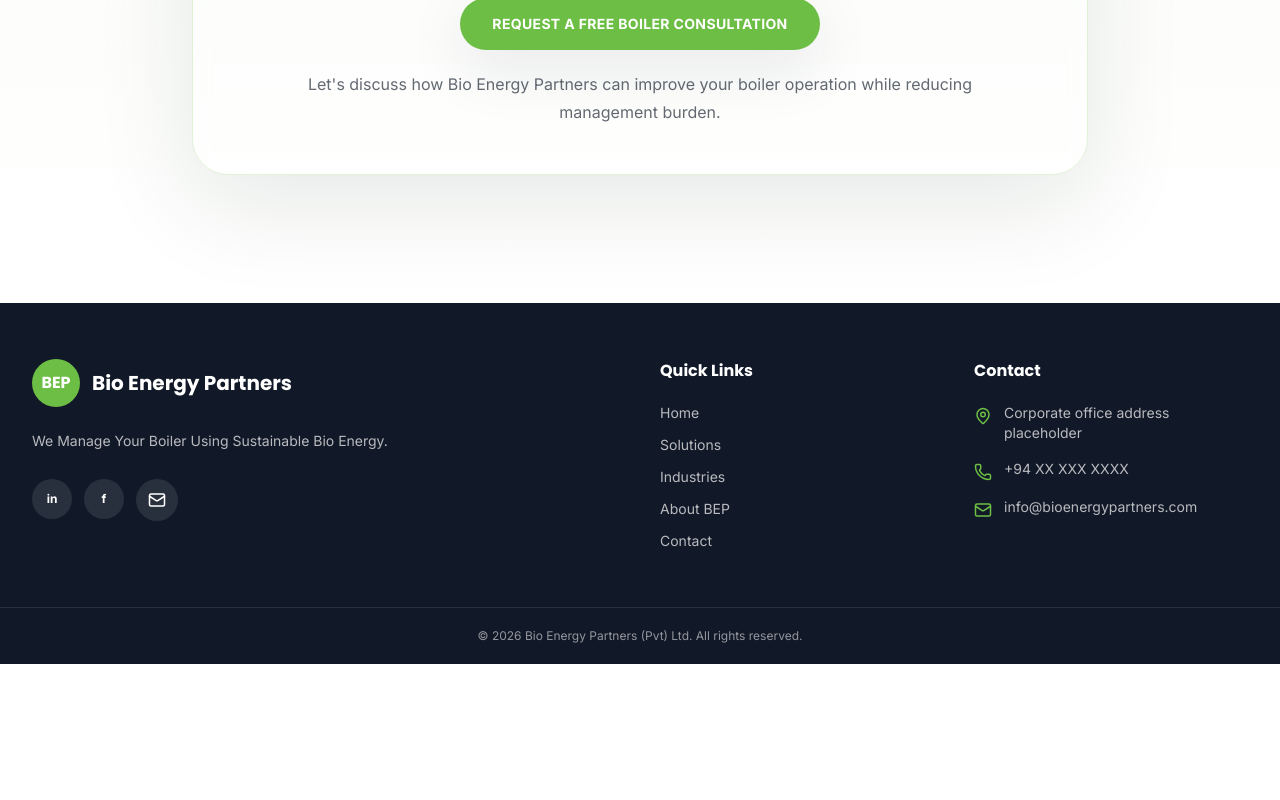
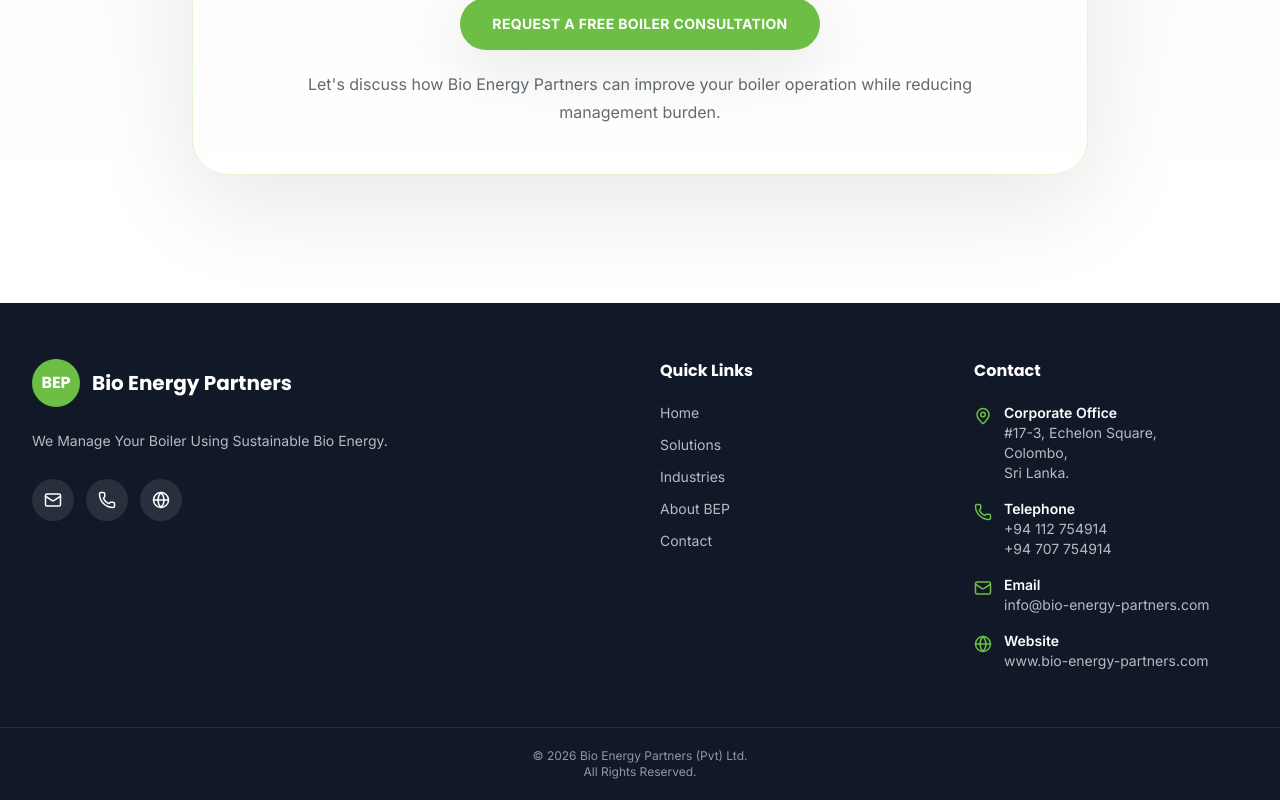
Before and after one commit to Pixiepinks/bio-energy-partners-website, a React (Vite) app: page / in a window 1280 px wide. Shown: the part 8337-9137 px from the top of the page. Before the commit the page ends 9001 px from the top, so only its background shows below. Built offline with nearby package versions, Linux system fonts and the light colour scheme.

Commit message:
Update footer contact details

```diff
--- a/src/components/Footer.jsx
+++ b/src/components/Footer.jsx
@@ -1,4 +1,4 @@
-import { Mail, MapPin, Phone } from 'lucide-react';
+import { Globe, Mail, MapPin, Phone } from 'lucide-react';
 import { Link } from 'react-router-dom';
 import { contactDetails, navigationLinks } from '../data/navigation';
 import { Container } from './Container';
@@ -14,9 +14,9 @@ export function Footer() {
           </div>
           <p className="max-w-md text-sm leading-7 text-white/70">We Manage Your Boiler Using Sustainable Bio Energy.</p>
           <div className="mt-6 flex gap-3">
-            <a href="#" aria-label="LinkedIn" className="flex h-10 w-10 items-center justify-center rounded-full bg-white/10 text-xs font-bold transition hover:bg-primary">in</a>
-            <a href="#" aria-label="Facebook" className="flex h-10 w-10 items-center justify-center rounded-full bg-white/10 text-xs font-bold transition hover:bg-primary">f</a>
             <a href={`mailto:${contactDetails.email}`} aria-label="Email" className="rounded-full bg-white/10 p-3 transition hover:bg-primary"><Mail size={18} /></a>
+            <a href={`tel:${contactDetails.phones[0].replace(/\s/g, '')}`} aria-label="Phone" className="rounded-full bg-white/10 p-3 transition hover:bg-primary"><Phone size={18} /></a>
+            <a href={`https://${contactDetails.website}`} aria-label="Website" className="rounded-full bg-white/10 p-3 transition hover:bg-primary"><Globe size={18} /></a>
           </div>
         </div>
 
@@ -30,13 +30,38 @@ export function Footer() {
         <div>
           <h3 className="mb-5 text-base font-bold text-white">Contact</h3>
           <ul className="space-y-4 text-sm text-white/70">
-            <li className="flex gap-3"><MapPin className="mt-1 shrink-0 text-primary" size={18} />{contactDetails.address}</li>
-            <li className="flex gap-3"><Phone className="mt-1 shrink-0 text-primary" size={18} />{contactDetails.phone}</li>
-            <li className="flex gap-3"><Mail className="mt-1 shrink-0 text-primary" size={18} />{contactDetails.email}</li>
+            <li className="flex gap-3">
+              <MapPin className="mt-1 shrink-0 text-primary" size={18} />
+              <span>
+                <span className="block font-semibold text-white">{contactDetails.officeLabel}</span>
+                {contactDetails.address.map((line) => <span className="block" key={line}>{line}</span>)}
+              </span>
+            </li>
+            <li className="flex gap-3">
+              <Phone className="mt-1 shrink-0 text-primary" size={18} />
+              <span>
+                <span className="block font-semibold text-white">{contactDetails.phoneLabel}</span>
+                {contactDetails.phones.map((phone) => <span className="block" key={phone}>{phone}</span>)}
+              </span>
+            </li>
+            <li className="flex gap-3">
+              <Mail className="mt-1 shrink-0 text-primary" size={18} />
+              <span>
+                <span className="block font-semibold text-white">{contactDetails.emailLabel}</span>
+                <span className="block">{contactDetails.email}</span>
+              </span>
+            </li>
+            <li className="flex gap-3">
+              <Globe className="mt-1 shrink-0 text-primary" size={18} />
+              <span>
+                <span className="block font-semibold text-white">{contactDetails.websiteLabel}</span>
+                <span className="block">{contactDetails.website}</span>
+              </span>
+            </li>
           </ul>
         </div>
       </Container>
-      <div className="border-t border-white/10 py-5 text-center text-xs text-white/55">© {new Date().getFullYear()} Bio Energy Partners (Pvt) Ltd. All rights reserved.</div>
+      <div className="border-t border-white/10 py-5 text-center text-xs text-white/55">© 2026 Bio Energy Partners (Pvt) Ltd.<br />All Rights Reserved.</div>
     </footer>
   );
 }
--- a/src/data/navigation.js
+++ b/src/data/navigation.js
@@ -7,7 +7,12 @@ export const navigationLinks = [
 ];
 
 export const contactDetails = {
-  address: 'Corporate office address placeholder',
-  phone: '+94 XX XXX XXXX',
-  email: 'info@bioenergypartners.com',
+  officeLabel: 'Corporate Office',
+  address: ['#17-3, Echelon Square,', 'Colombo,', 'Sri Lanka.'],
+  phoneLabel: 'Telephone',
+  phones: ['+94 112 754914', '+94 707 754914'],
+  emailLabel: 'Email',
+  email: 'info@bio-energy-partners.com',
+  websiteLabel: 'Website',
+  website: 'www.bio-energy-partners.com',
 };
```
